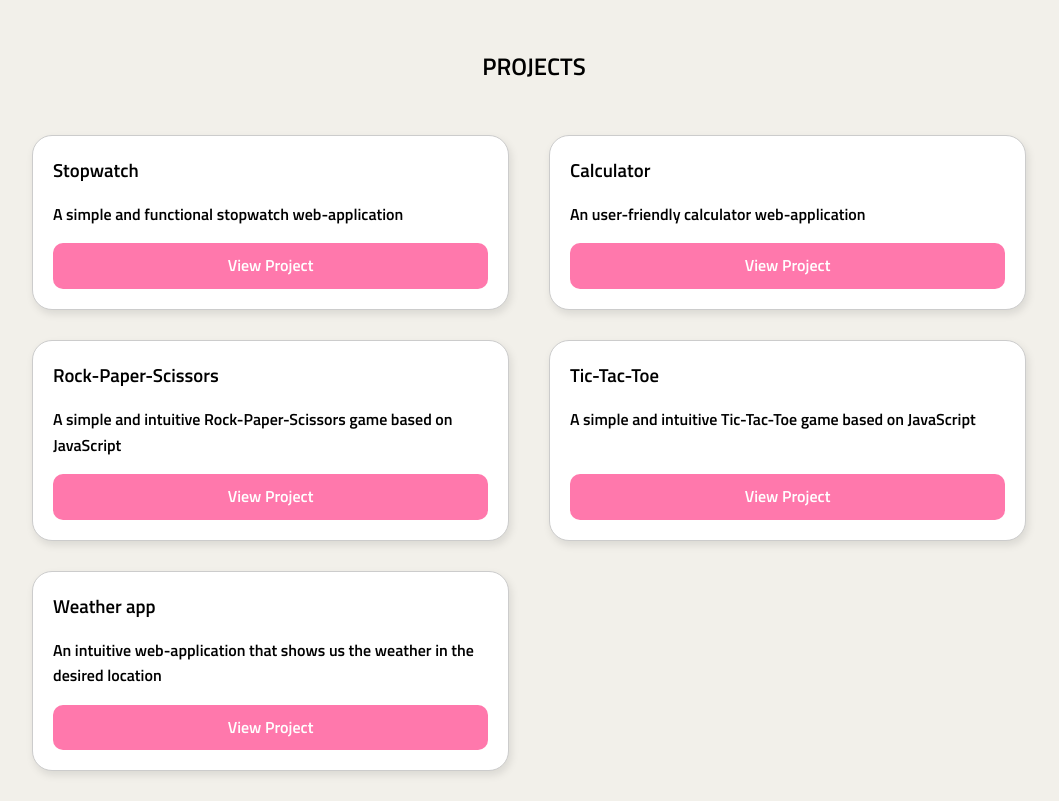
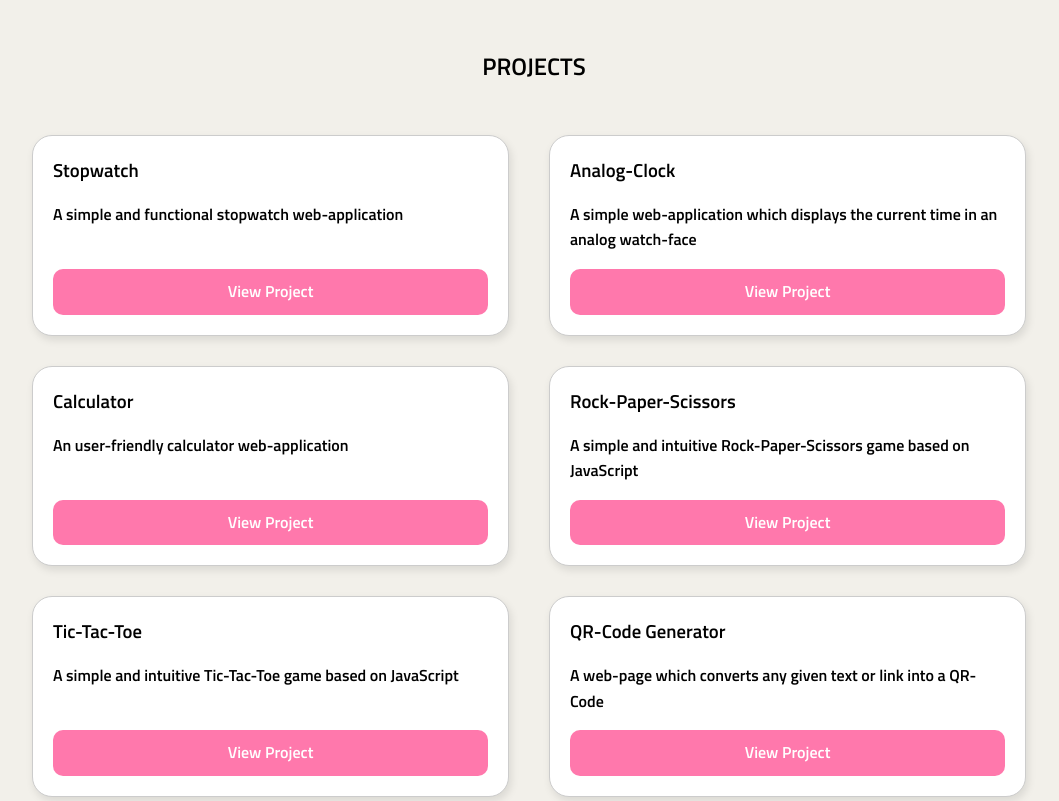
Before and after one commit to Jurindeepdb/PRODIGY_WD_04, a plain HTML site: page index.html in a window 1280 px wide. Shown: the part 760-1561 px from the top of the page, without its empty margins (106-1165 px from the left). Drawn offline with Linux system fonts and the light colour scheme; a web font is replaced by a local one.

Commit message:
Update index.html

```diff
--- a/index.html
+++ b/index.html
@@ -76,31 +76,42 @@
                 <div class="project">
                     <h3>Stopwatch</h3>
                     <p>A simple and functional stopwatch web-application </p>
-                    <a href="..\Task 2\index.html" target="_blank">View Project</a>
+                    <a href="https://jurindeepdb.github.io/Stopwatch/" target="_blank">View Project</a>
+                </div>
+                <div class="project">
+                    <h3>Analog-Clock</h3>
+                    <p>A simple web-application which displays the current time in an analog watch-face </p>
+                    <a href="https://jurindeepdb.github.io/Analog-Clock/" target="_blank">View Project</a>
                 </div>
                 <div class="project">
                     <h3>Calculator</h3>
                     <p>An user-friendly calculator web-application</p>
-                    <a href="..\..\projects\calculator\index.html" target="_blank">View Project</a>
+                    <a href="https://jurindeepdb.github.io/Calculator/" target="_blank">View Project</a>
                 </div>
                 <div class="project">
                     <h3>Rock-Paper-Scissors</h3>
                     <p>A simple and intuitive Rock-Paper-Scissors game based on JavaScript</p>
-                    <a href="..\..\projects\ropasc\index.html" target="_blank">View Project</a>
+                    <a href="https://jurindeepdb.github.io/Rock-Paper-Scissors/" target="_blank">View Project</a>
                 </div>
                 <div class="project">
                     <h3>Tic-Tac-Toe</h3>
                     <p>A simple and intuitive Tic-Tac-Toe game based on JavaScript</p>
-                    <a href="..\Task%203/index.html" target="_blank">View Project</a>
+                    <a href="https://jurindeepdb.github.io/Tic-Tac-Toe/" target="_blank">View Project</a>
+                </div>
+                <div class="project">
+                    <h3>QR-Code Generator</h3>
+                    <p>A web-page which converts any given text or link into a QR-Code</p>
+                    <a href="https://jurindeepdb.github.io/QR-Generator/" target="_blank">View Project</a>
                 </div>
                 <div class="project">
                     <h3>Weather app</h3>
                     <p>An intuitive web-application that shows us the weather in the desired location</p>
-                    <a href="..\..\projects\ropasc\index.html" target="_blank">View Project</a>
+                    <a href="https://jurindeepdb.github.io/Weather-App/" target="_blank">View Project</a>
                 </div>
             </div>
         </div>
     </section>
+
 
     <section id="about">
         <div class="container">
```
